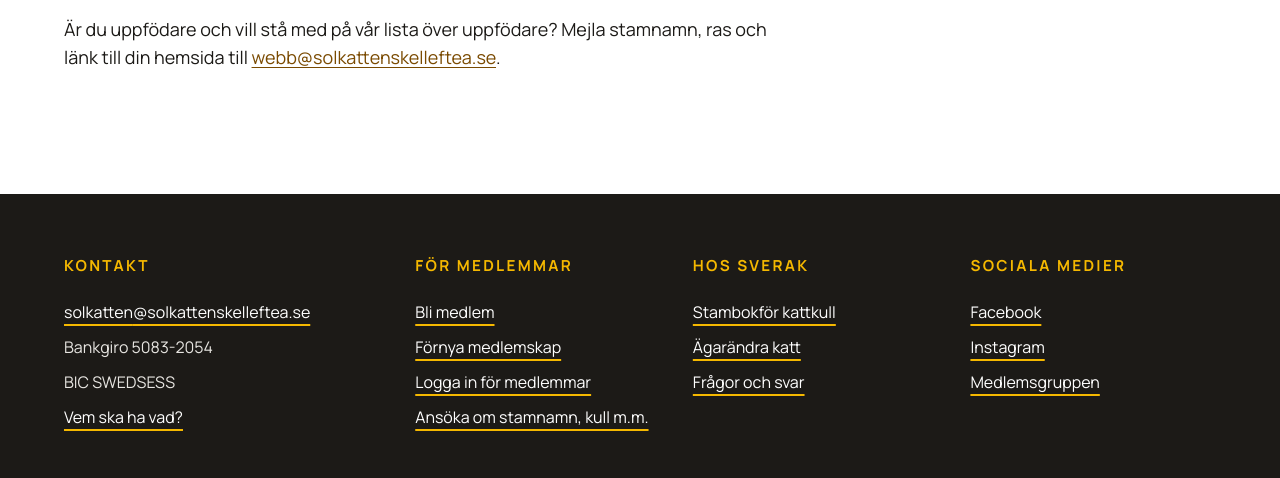
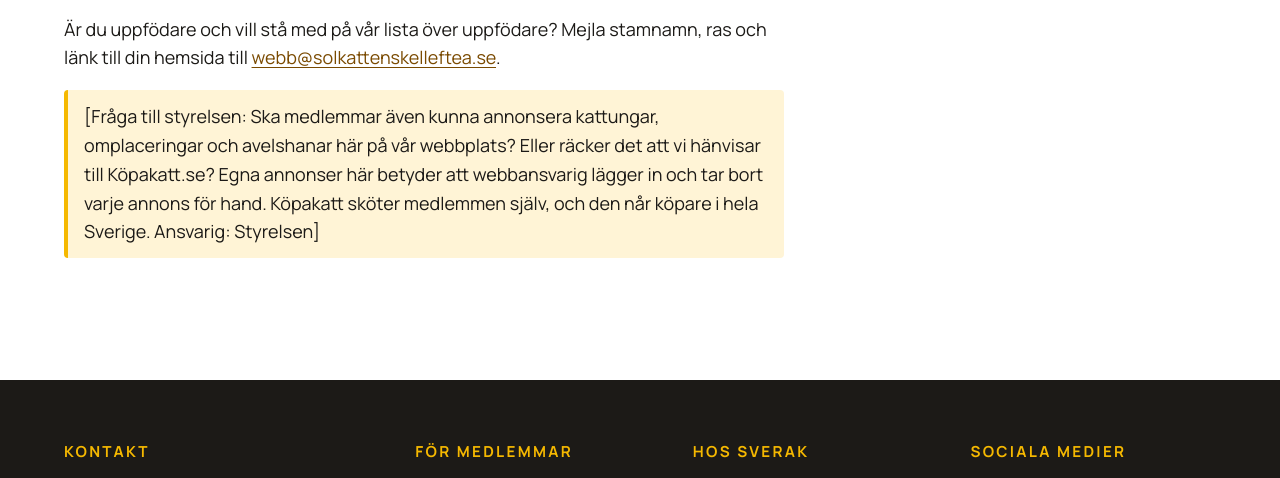
Before and after one commit to sarahallgren/solkatten, a plain HTML site: page webbplats/skaffa-katt/kattungar-och-omplacering/index.html in a window 1280 px wide. Shown: the part 978-1456 px from the top of the page. Drawn offline with Linux system fonts and the light colour scheme.

Commit message:
Uppdatera färdig webbplats och bilder [skip ci]

```diff
--- a/webbplats/skaffa-katt/kattungar-och-omplacering/index.html
+++ b/webbplats/skaffa-katt/kattungar-och-omplacering/index.html
@@ -47,6 +47,7 @@
   <li>Lägg in annonsen. Sverak har en guide: <a href="https://www.sverak.se/for-medlemmar/mina-sidor/annonsera-pa-kopakatt-se/">Så annonserar du på Köpakatt.se</a>.</li>
 </ol>
 <p>Är du uppfödare och vill stå med på vår lista över uppfödare? Mejla stamnamn, ras och länk till din hemsida till <a href="mailto:webb@solkattenskelleftea.se">webb@solkattenskelleftea.se</a>.</p>
+<p data-todo="1">[Fråga till styrelsen: Ska medlemmar även kunna annonsera kattungar, omplaceringar och avelshanar här på vår webbplats? Eller räcker det att vi hänvisar till Köpakatt.se? Egna annonser här betyder att webbansvarig lägger in och tar bort varje annons för hand. Köpakatt sköter medlemmen själv, och den når köpare i hela Sverige. Ansvarig: Styrelsen]</p>
 </div>
 </div>
 </main>
```
